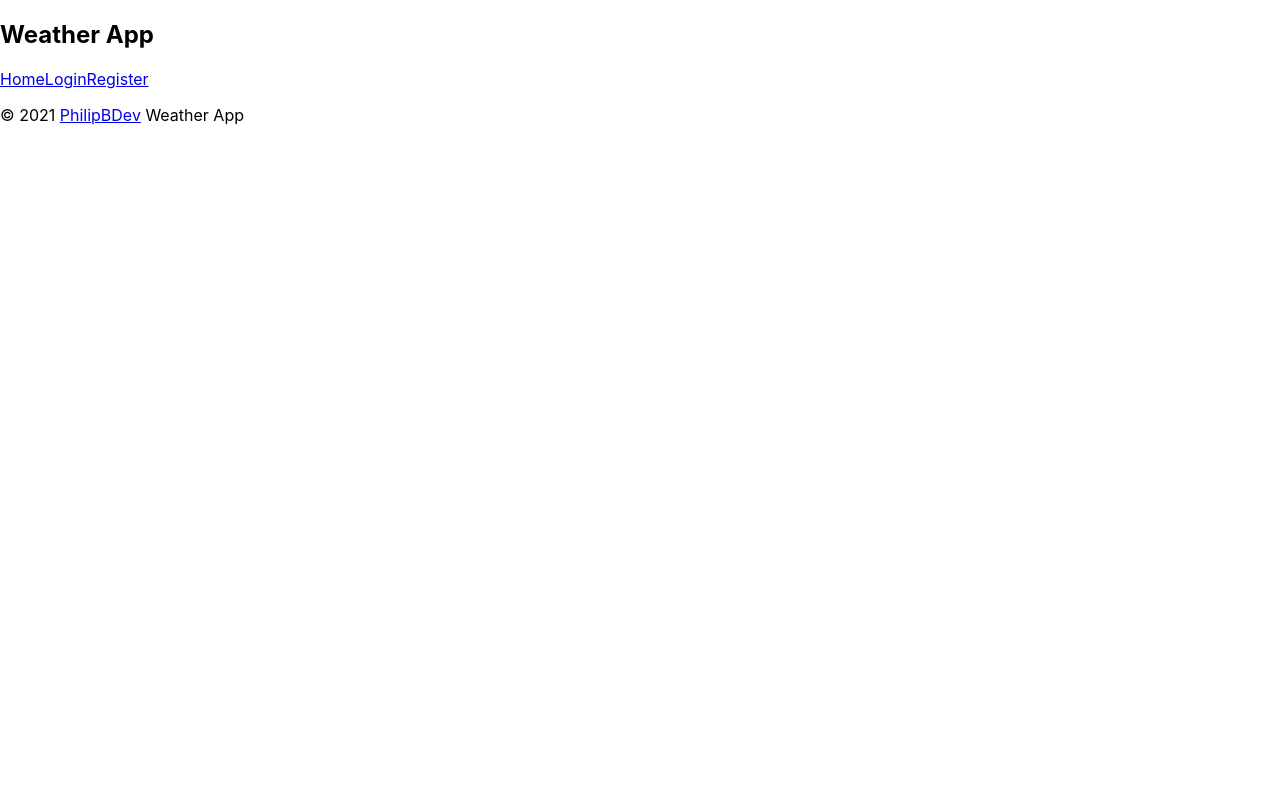
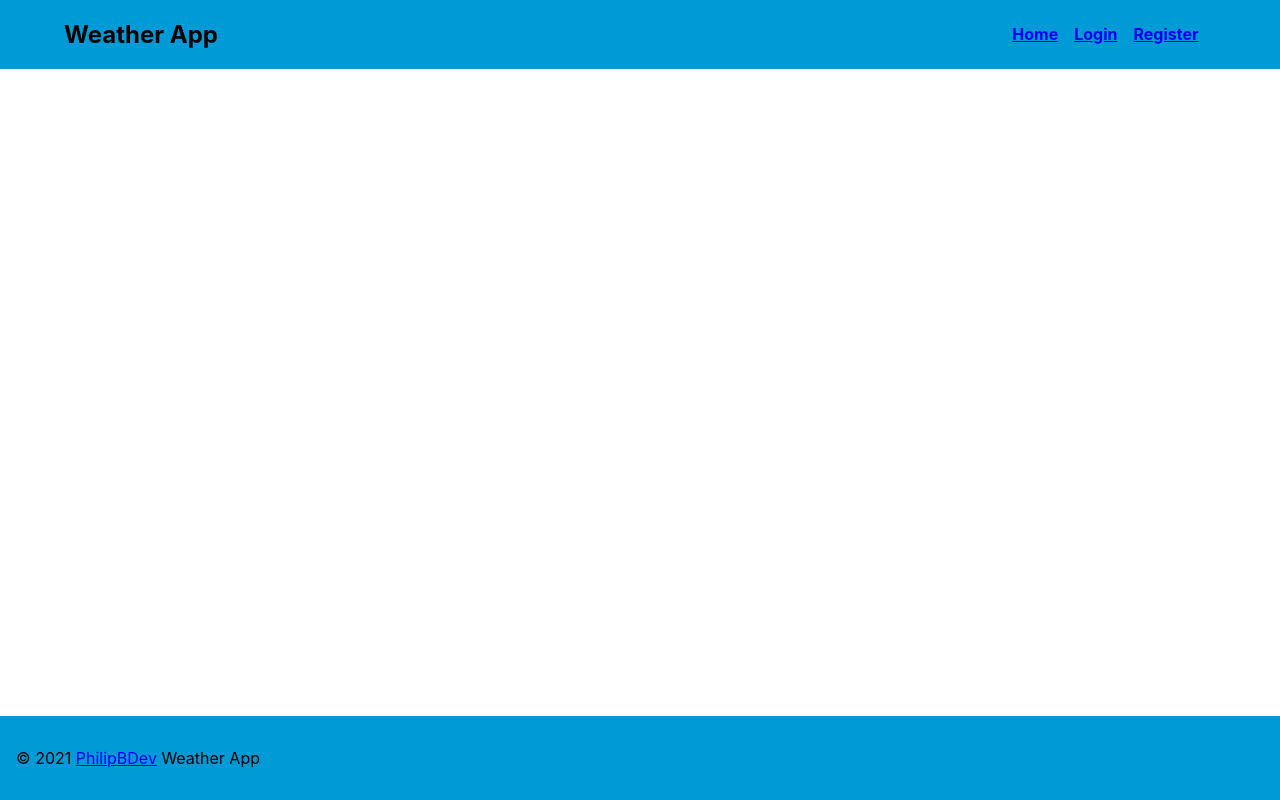
Before and after one commit to PhilipBDev/MERN-Weather-App-CLIENT, a React (Create React App) app in the folder frontend/: page /register in a window 1280 px wide. Built offline with nearby package versions, Linux system fonts and the light colour scheme.

Commit message:
Added styled-components

```diff
--- a/frontend/package.json
+++ b/frontend/package.json
@@ -10,6 +10,7 @@
     "react-dom": "^17.0.1",
     "react-router-dom": "^5.2.0",
     "react-scripts": "4.0.3",
+    "styled-components": "^5.2.1",
     "web-vitals": "^1.1.0"
   },
   "scripts": {
--- a/frontend/src/components/site/Footer.js
+++ b/frontend/src/components/site/Footer.js
@@ -1,12 +1,31 @@
+import styled from 'styled-components';
+
 const Footer = () => {
   return (
-    <div>
+    <Foot>
       <p>
         &copy; 2021 <a href="https://github.com/PhilipBDev">PhilipBDev</a>{' '}
         Weather App
       </p>
-    </div>
+    </Foot>
   );
 };
 
 export default Footer;
+
+//===================
+// Styled-Components
+//===================
+
+const Foot = styled.footer`
+  margin-top: 1rem;
+  padding: 1rem;
+  background-color: #009ad6;
+  position: fixed;
+  bottom: 0;
+  left: 0;
+  width: 100%;
+  @media (max-width: 500px) {
+    padding: 1rem 1.5rem;
+  }
+`;
--- a/frontend/src/components/site/NavBar.js
+++ b/frontend/src/components/site/NavBar.js
@@ -1,16 +1,62 @@
 import { Link } from 'react-router-dom';
+import styled from 'styled-components';
 
 const NavBar = () => {
   return (
-    <nav className="navbar">
-      <h1>Weather App</h1>
-      <div className="links">
-        <Link to="/">Home</Link>
-        <Link to="/login">Login</Link>
-        <Link to="/register">Register</Link>
-      </div>
-    </nav>
+    <Nav>
+      <Title>Weather App</Title>
+      <Ul>
+        <Li>
+          <Link to="/">Home</Link>
+        </Li>
+        <Li>
+          <Link to="/login">Login</Link>
+        </Li>
+        <Li>
+          <Link to="/register">Register</Link>
+        </Li>
+      </Ul>
+    </Nav>
   );
 };
 
 export default NavBar;
+
+//===================
+// Styled-Components
+//===================
+
+const Nav = styled.nav`
+  padding: 0 4rem;
+  display: flex;
+  justify-content: space-between;
+  align-items: center;
+  background-color: #009ad6;
+
+  @media (max-width: 500px) {
+    padding: 1rem 1.5rem;
+  }
+`;
+
+const Title = styled.h1`
+  font-weight: bold;
+  font-size: 1.5rem;
+`;
+
+const Ul = styled.ul`
+  padding: 0rem 0.6rem;
+  display: flex;
+  justify-content: space-evenly;
+  align-items: center;
+  list-style: none;
+`;
+
+const Li = styled.li`
+  padding: 0.3rem;
+  margin: 0rem 0.2rem;
+  font-size: 1rem;
+  font-weight: 700;
+  -webkit-user-select: none;
+  -webkit-tap-highlight-color: transparent;
+  user-select: none;
+`;
```
Also changed, not shown: 2 other files (tests, documents, lock files or other folders).
